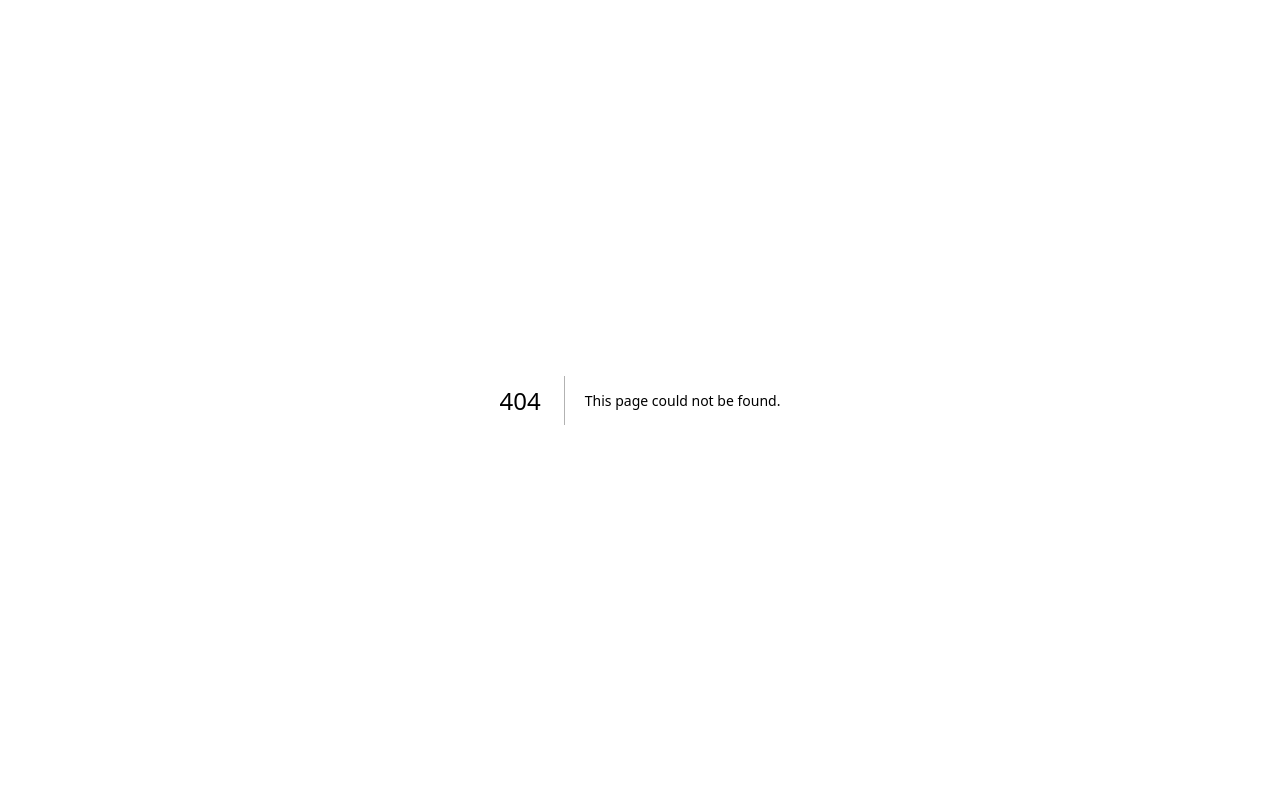
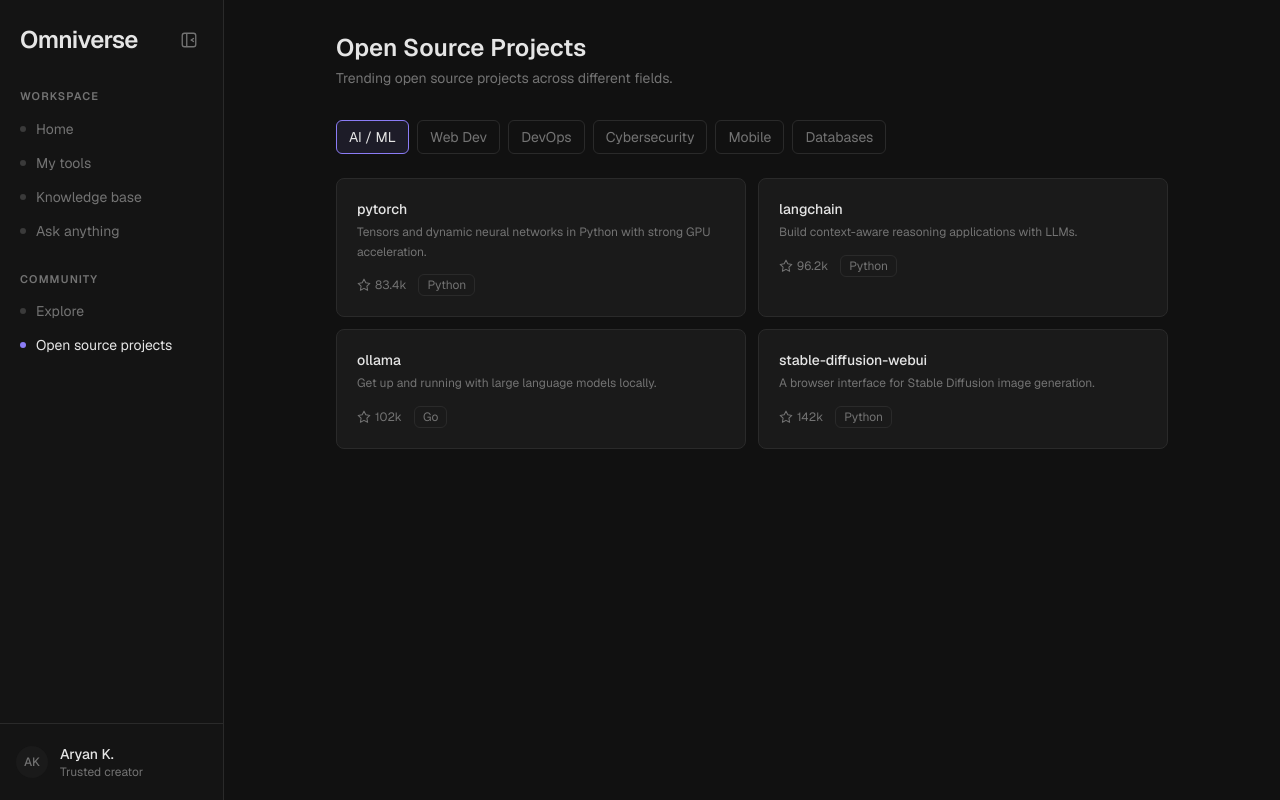
Before and after one commit to RitikPadhy/Omniverse, a Next.js app: page /open-source in a window 1280 px wide. Before the commit this address had no page. Built offline with nearby package versions, Linux system fonts and the light colour scheme.

Commit message:
change in sidebar - open source

```diff
--- /dev/null
+++ b/src/app/(dashboard)/open-source/page.tsx
@@ -0,0 +1,128 @@
+"use client";
+
+import { useState } from "react";
+
+const fields = [
+  "AI / ML",
+  "Web Dev",
+  "DevOps",
+  "Cybersecurity",
+  "Mobile",
+  "Databases",
+] as const;
+
+type Field = (typeof fields)[number];
+
+interface Project {
+  name: string;
+  description: string;
+  stars: string;
+  language: string;
+}
+
+const projectsByField: Record<Field, Project[]> = {
+  "AI / ML": [
+    { name: "pytorch", description: "Tensors and dynamic neural networks in Python with strong GPU acceleration.", stars: "83.4k", language: "Python" },
+    { name: "langchain", description: "Build context-aware reasoning applications with LLMs.", stars: "96.2k", language: "Python" },
+    { name: "ollama", description: "Get up and running with large language models locally.", stars: "102k", language: "Go" },
+    { name: "stable-diffusion-webui", description: "A browser interface for Stable Diffusion image generation.", stars: "142k", language: "Python" },
+  ],
+  "Web Dev": [
+    { name: "next.js", description: "The React framework for the web with hybrid rendering.", stars: "127k", language: "TypeScript" },
+    { name: "tailwindcss", description: "A utility-first CSS framework for rapid UI development.", stars: "83.6k", language: "TypeScript" },
+    { name: "svelte", description: "Cybernetically enhanced web apps with a compiler-first approach.", stars: "80.1k", language: "TypeScript" },
+    { name: "astro", description: "The web framework for content-driven websites.", stars: "47.3k", language: "TypeScript" },
+  ],
+  "DevOps": [
+    { name: "terraform", description: "Infrastructure as code for building and managing cloud resources.", stars: "43.1k", language: "Go" },
+    { name: "kubernetes", description: "Production-grade container scheduling and management.", stars: "112k", language: "Go" },
+    { name: "grafana", description: "Open and composable observability and data visualization platform.", stars: "65.4k", language: "TypeScript" },
+  ],
+  "Cybersecurity": [
+    { name: "nuclei", description: "Fast and customizable vulnerability scanner based on YAML templates.", stars: "21.2k", language: "Go" },
+    { name: "metasploit-framework", description: "The world's most used penetration testing framework.", stars: "34.2k", language: "Ruby" },
+    { name: "burpsuite-extensions", description: "Community-contributed extensions for Burp Suite.", stars: "8.3k", language: "Java" },
+  ],
+  "Mobile": [
+    { name: "flutter", description: "Google's UI toolkit for building natively compiled applications.", stars: "166k", language: "Dart" },
+    { name: "react-native", description: "Build mobile apps using React and native platform capabilities.", stars: "119k", language: "TypeScript" },
+    { name: "expo", description: "An open-source platform for universal native apps with React.", stars: "35.4k", language: "TypeScript" },
+  ],
+  "Databases": [
+    { name: "supabase", description: "The open source Firebase alternative with Postgres at its core.", stars: "74.6k", language: "TypeScript" },
+    { name: "drizzle-orm", description: "Headless TypeScript ORM with a head for SQL lovers.", stars: "25.1k", language: "TypeScript" },
+    { name: "redis", description: "In-memory data structure store used as database, cache, and broker.", stars: "67.2k", language: "C" },
+    { name: "clickhouse", description: "Column-oriented database for real-time analytics at scale.", stars: "38.5k", language: "C++" },
+  ],
+};
+
+export default function OpenSourcePage() {
+  const [activeField, setActiveField] = useState<Field>("AI / ML");
+
+  const projects = projectsByField[activeField];
+
+  return (
+    <>
+      <div className="mb-8">
+        <h2 className="text-2xl font-semibold text-foreground">
+          Open Source Projects
+        </h2>
+        <p className="mt-1 text-sm text-muted">
+          Trending open source projects across different fields.
+        </p>
+      </div>
+
+      <div className="mb-6 flex flex-wrap gap-2">
+        {fields.map((field) => (
+          <button
+            key={field}
+            onClick={() => setActiveField(field)}
+            className={`rounded-md border px-3 py-1.5 text-sm transition-colors cursor-pointer ${
+              activeField === field
+                ? "border-accent-purple bg-accent-purple/10 text-foreground"
+                : "border-border text-muted hover:text-foreground hover:border-foreground/20"
+            }`}
+          >
+            {field}
+          </button>
+        ))}
+      </div>
+
+      <div className="grid gap-3 sm:grid-cols-2">
+        {projects.map((project) => (
+          <div
+            key={project.name}
+            className="rounded-lg border border-border bg-card p-5 transition-colors hover:bg-card-hover"
+          >
+            <p className="text-sm font-medium text-foreground">
+              {project.name}
+            </p>
+            <p className="mt-1 text-xs text-muted leading-relaxed">
+              {project.description}
+            </p>
+            <div className="mt-3 flex items-center gap-3 text-xs text-muted">
+              <span className="flex items-center gap-1">
+                <svg
+                  width="14"
+                  height="14"
+                  viewBox="0 0 24 24"
+                  fill="none"
+                  stroke="currentColor"
+                  strokeWidth="1.8"
+                  strokeLinecap="round"
+                  strokeLinejoin="round"
+                >
+                  <polygon points="12 2 15.09 8.26 22 9.27 17 14.14 18.18 21.02 12 17.77 5.82 21.02 7 14.14 2 9.27 8.91 8.26 12 2" />
+                </svg>
+                {project.stars}
+              </span>
+              <span className="rounded-md border border-border px-2 py-0.5">
+                {project.language}
+              </span>
+            </div>
+          </div>
+        ))}
+      </div>
+    </>
+  );
+}
--- a/src/components/sidebar.tsx
+++ b/src/components/sidebar.tsx
@@ -13,7 +13,7 @@
 
 const communityLinks = [
   { href: "/explore", label: "Explore" },
-  { href: "/build", label: "Build a tool" },
+  { href: "/open-source", label: "Open source projects" },
 ];
 
 export default function Sidebar({
```
